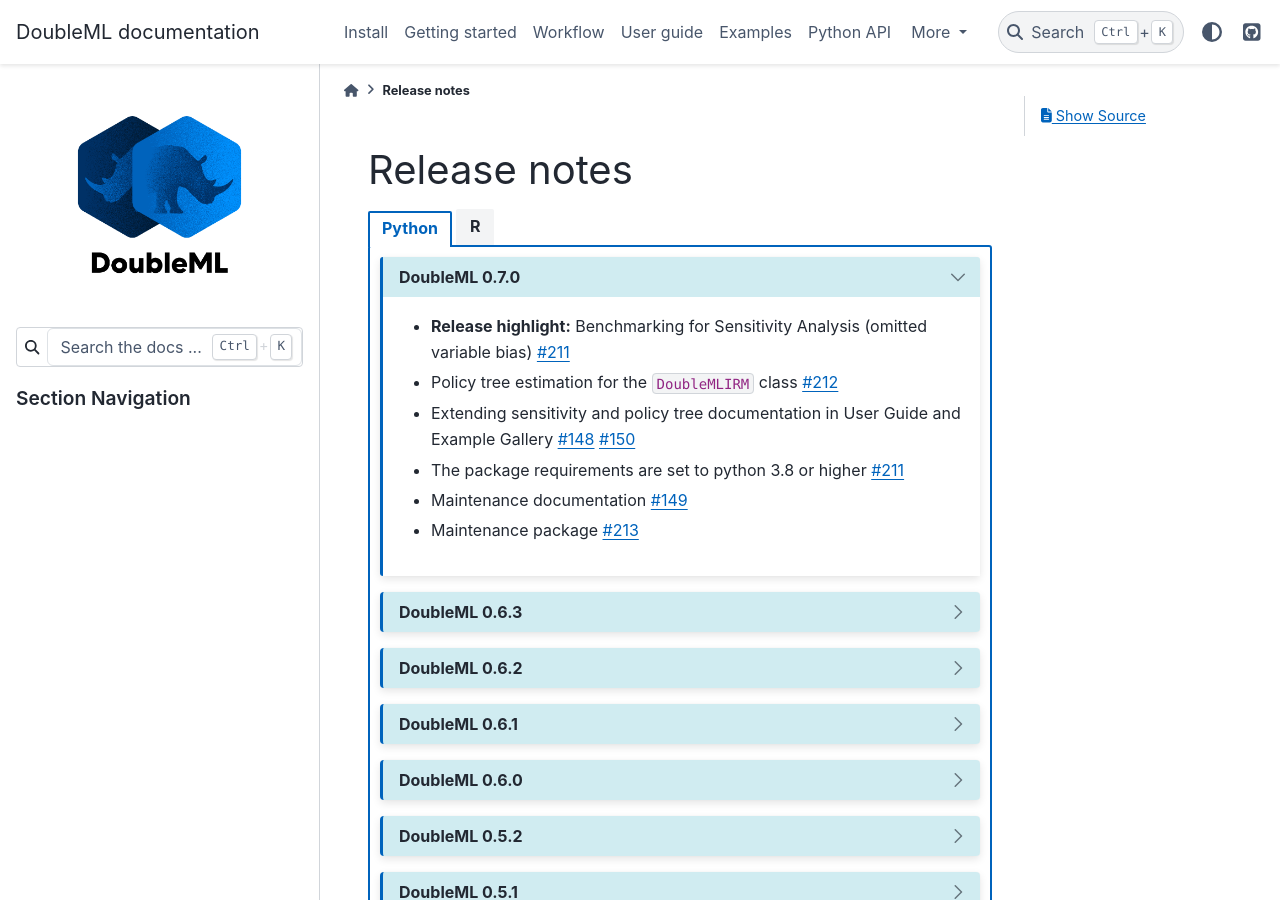
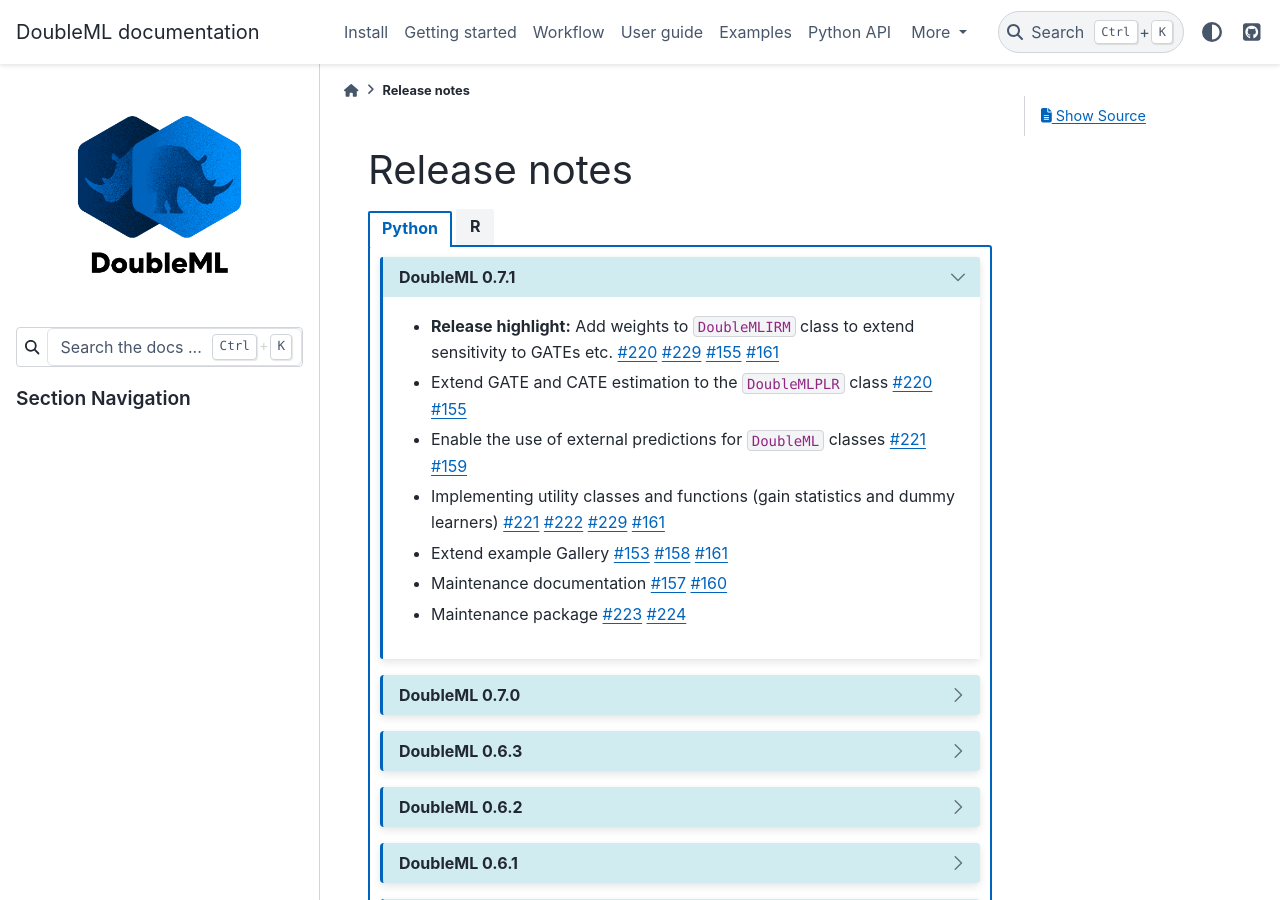
Before and after one commit to DoubleML/doubleml-docs, a Sphinx documentation site: the page built from doc/release/release.rst, in a window 1280 px wide and 900 px high. Built offline with Sphinx 7.4.7 and the PyData theme 0.15.4, drawn with Linux system fonts in a browser that asks for light colours.

Commit message:
update release notes for 0.7.1

```diff
--- a/doc/release/release.rst
+++ b/doc/release/release.rst
@@ -7,9 +7,44 @@
 
   .. tab-item:: Python
 
+    .. dropdown:: DoubleML 0.7.1
+      :class-title: sd-bg-primary sd-font-weight-bold
+      :open:
+
+      - **Release highlight:** Add weights to ``DoubleMLIRM`` class to extend sensitivity to GATEs etc.
+        `#220 <https://github.com/DoubleML/doubleml-for-py/pull/220>`_
+        `#229 <https://github.com/DoubleML/doubleml-for-py/pull/229>`_
+        `#155 <https://github.com/DoubleML/doubleml-docs/pull/155>`_
+        `#161 <https://github.com/DoubleML/doubleml-docs/pull/161>`_
+      - Extend GATE and CATE estimation to the ``DoubleMLPLR`` class
+        `#220 <https://github.com/DoubleML/doubleml-for-py/pull/220>`_
+        `#155 <https://github.com/DoubleML/doubleml-docs/pull/155>`_
+      - Enable the use of external predictions for ``DoubleML`` classes
+        `#221 <https://github.com/DoubleML/doubleml-for-py/pull/221>`_
+        `#159 <https://github.com/DoubleML/doubleml-docs/pull/159>`_
+
+      - Implementing utility classes and functions (gain statistics and dummy learners)
+        `#221 <https://github.com/DoubleML/doubleml-for-py/pull/221>`_
+        `#222 <https://github.com/DoubleML/doubleml-for-py/pull/222>`_
+        `#229 <https://github.com/DoubleML/doubleml-for-py/pull/229>`_
+        `#161 <https://github.com/DoubleML/doubleml-docs/pull/161>`_
+
+      - Extend example Gallery
+        `#153 <https://github.com/DoubleML/doubleml-docs/pull/153>`_
+        `#158 <https://github.com/DoubleML/doubleml-docs/pull/158>`_
+        `#161 <https://github.com/DoubleML/doubleml-docs/pull/161>`_
+
+      - Maintenance documentation
+        `#157 <https://github.com/DoubleML/doubleml-docs/pull/157>`_
+        `#160 <https://github.com/DoubleML/doubleml-docs/pull/160>`_
+
+      - Maintenance package
+        `#223 <https://github.com/DoubleML/doubleml-for-py/pull/223>`_
+        `#224 <https://github.com/DoubleML/doubleml-for-py/pull/224>`_
+
+
     .. dropdown:: DoubleML 0.7.0
       :class-title: sd-bg-primary sd-font-weight-bold
-      :open:
 
       - **Release highlight:** Benchmarking for Sensitivity Analysis (omitted variable bias)
         `#211 <https://github.com/DoubleML/doubleml-for-py/pull/211>`_
```
